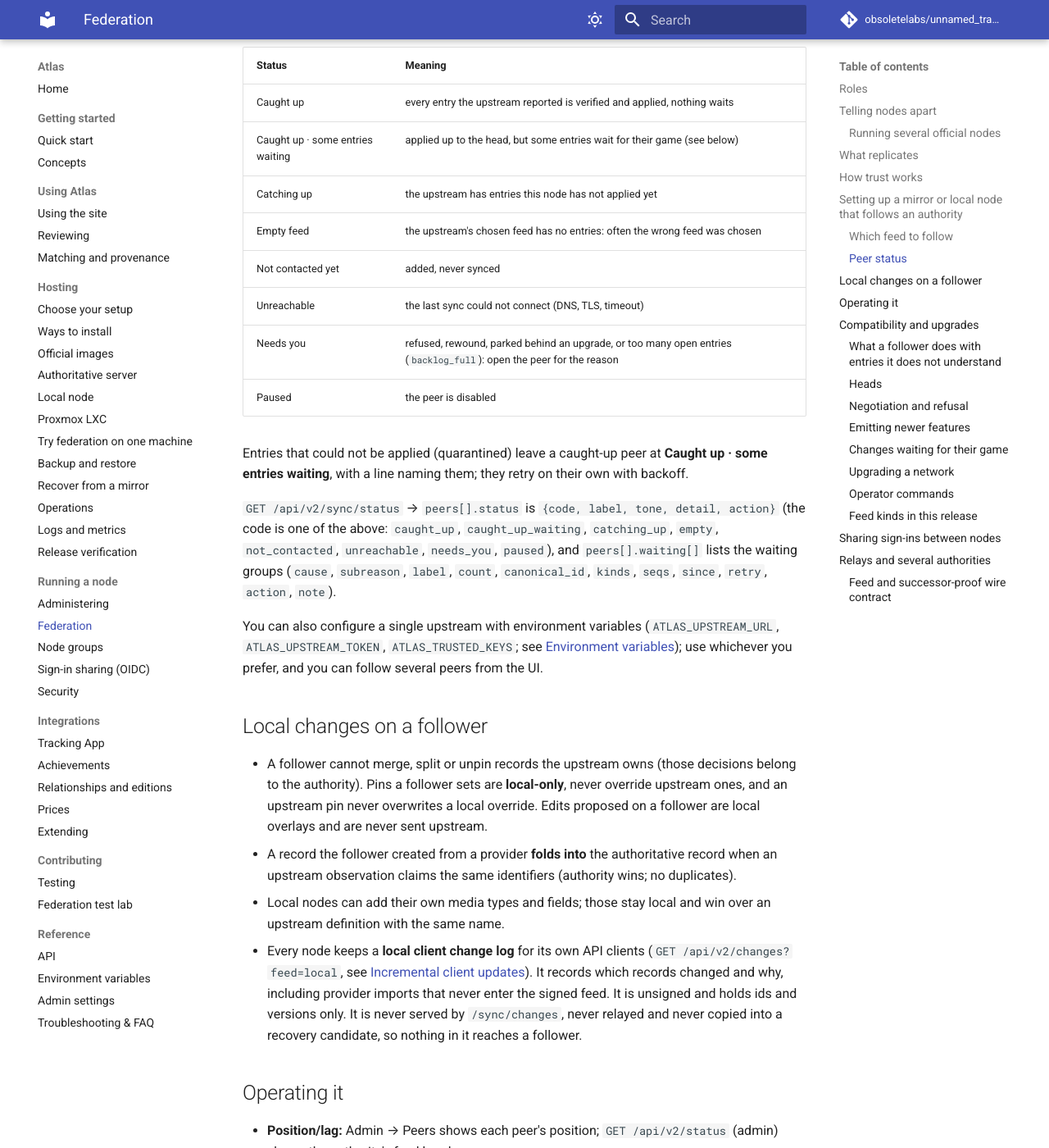
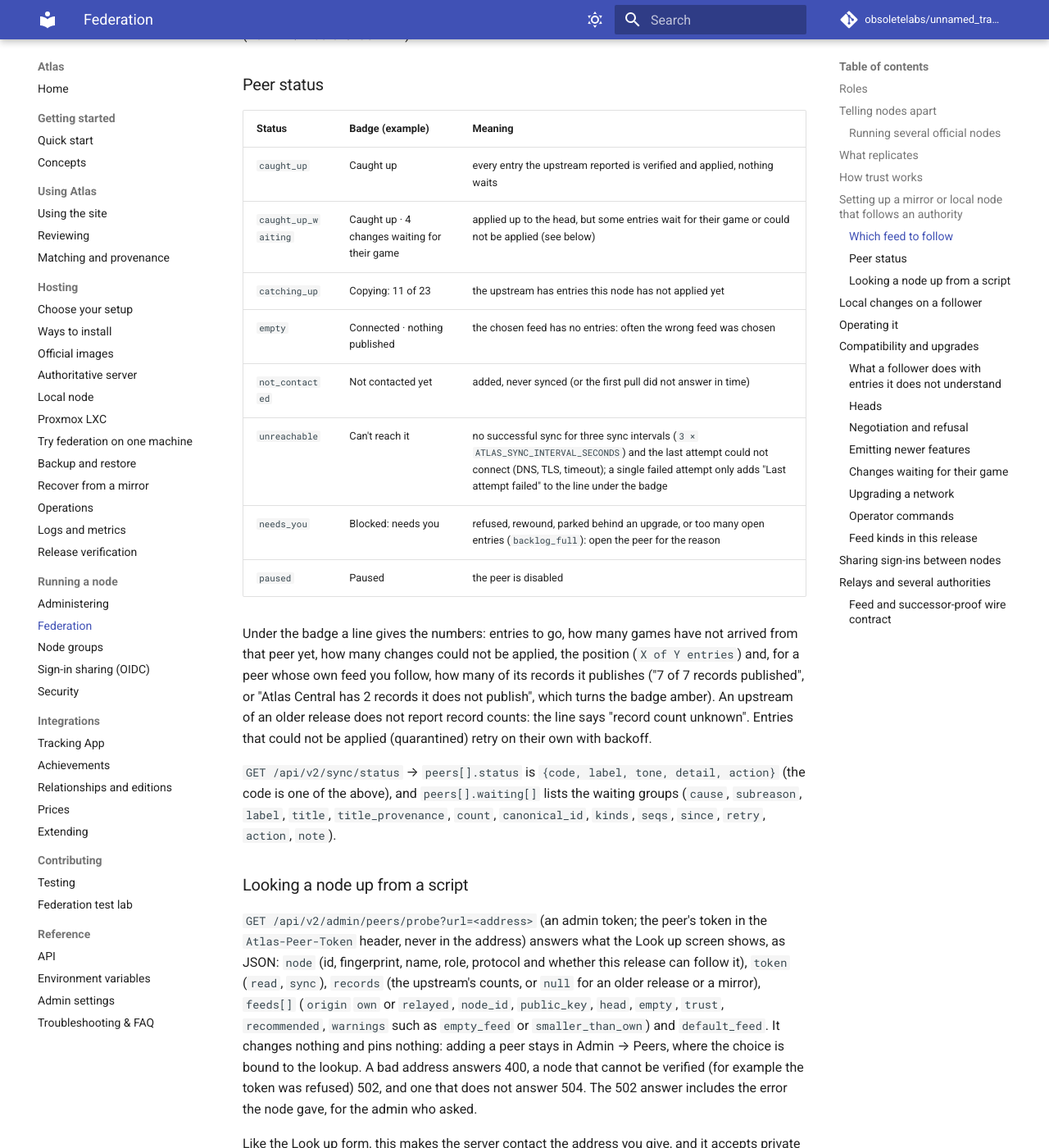
Before and after one commit to obsoletelabs/unnamed_tracking_metadata, an MkDocs documentation site: the page built from docs/guide/federation.md, in a window 1280 px wide and 1400 px high, scrolled down 3731 px. Shown: the whole window at 82% size. Built offline with MkDocs 1.6.1 and Material for MkDocs 9.7.7, drawn with Linux system fonts in a browser that asks for light colours; comment, search, counter and statistics services are not loaded; some of the changed text lies outside the part shown.

Commit message:
docs: federation peers, probe address policy, per-request first-pull timeout, new metrics and settings
Co-Authored-By: Claude Opus 5.5 <noreply@anthropic.com>

```diff
--- a/docs/guide/federation.md
+++ b/docs/guide/federation.md
@@ -74,7 +74,12 @@ On the **follower** (set `ATLAS_ROLE=mirror` or `local`, and `ATLAS_SECRET_KEY`
 
 1. **Admin → Peers → Add a peer:** address + token → **Look up node**.
 2. Atlas shows the node's id. **Compare it with what you were told.** Then choose **which feed to follow** (below) and **Confirm this node and choose its feed**.
-3. **Sync now** to pull immediately; afterwards it follows every `ATLAS_SYNC_INTERVAL_SECONDS` (60 by default). The peer list shows what it follows, a status, position, last success and any error.
+3. Adding the peer **pulls the first page at once**. Each of its two requests to the node gives up after ten
+   seconds, and applying the page happens before the screen returns, so a slow node or a large first page can
+   take longer than that; if the node does not answer in time the peer is saved as *Not contacted yet* and the
+   sync worker tries again. Afterwards it follows every
+   `ATLAS_SYNC_INTERVAL_SECONDS` (60 by default); **Sync now** pulls immediately. The peer list shows what it
+   follows, a status in plain numbers, position, last success and any error.
 
 ### Which feed to follow
 
@@ -107,24 +112,42 @@ Atlas inferred from the last sync and a banner asks you to confirm it once (**Ad
 
 ### Peer status
 
-| Status | Meaning |
-| --- | --- |
-| Caught up | every entry the upstream reported is verified and applied, nothing waits |
-| Caught up · some entries waiting | applied up to the head, but some entries wait for their game (see below) |
-| Catching up | the upstream has entries this node has not applied yet |
-| Empty feed | the upstream's chosen feed has no entries: often the wrong feed was chosen |
-| Not contacted yet | added, never synced |
-| Unreachable | the last sync could not connect (DNS, TLS, timeout) |
-| Needs you | refused, rewound, parked behind an upgrade, or too many open entries (`backlog_full`): open the peer for the reason |
-| Paused | the peer is disabled |
+| Status | Badge (example) | Meaning |
+| --- | --- | --- |
+| `caught_up` | Caught up | every entry the upstream reported is verified and applied, nothing waits |
+| `caught_up_waiting` | Caught up · 4 changes waiting for their game | applied up to the head, but some entries wait for their game or could not be applied (see below) |
+| `catching_up` | Copying: 11 of 23 | the upstream has entries this node has not applied yet |
+| `empty` | Connected · nothing published | the chosen feed has no entries: often the wrong feed was chosen |
+| `not_contacted` | Not contacted yet | added, never synced (or the first pull did not answer in time) |
+| `unreachable` | Can't reach it | no successful sync for three sync intervals (`3 × ATLAS_SYNC_INTERVAL_SECONDS`) and the last attempt could not connect (DNS, TLS, timeout); a single failed attempt only adds "Last attempt failed" to the line under the badge |
+| `needs_you` | Blocked: needs you | refused, rewound, parked behind an upgrade, or too many open entries (`backlog_full`): open the peer for the reason |
+| `paused` | Paused | the peer is disabled |
 
-Entries that could not be applied (quarantined) leave a caught-up peer at **Caught up · some entries waiting**, with
-a line naming them; they retry on their own with backoff.
+Under the badge a line gives the numbers: entries to go, how many games have not arrived from that peer yet, how
+many changes could not be applied, the position (`X of Y entries`) and, for a peer whose own feed you follow, how
+many of its records it publishes ("7 of 7 records published", or "Atlas Central has 2 records it does not
+publish", which turns the badge amber). An upstream of an older release does not report record counts: the line
+says "record count unknown". Entries that could not be applied (quarantined) retry on their own with backoff.
 
-`GET /api/v2/sync/status` → `peers[].status` is `{code, label, tone, detail, action}` (the code is one of the above:
-`caught_up`, `caught_up_waiting`, `catching_up`, `empty`, `not_contacted`, `unreachable`, `needs_you`, `paused`), and
-`peers[].waiting[]` lists the waiting groups (`cause`, `subreason`, `label`, `count`, `canonical_id`, `kinds`, `seqs`,
-`since`, `retry`, `action`, `note`).
+`GET /api/v2/sync/status` → `peers[].status` is `{code, label, tone, detail, action}` (the code is one of the
+above), and `peers[].waiting[]` lists the waiting groups (`cause`, `subreason`, `label`, `title`,
+`title_provenance`, `count`, `canonical_id`, `kinds`, `seqs`, `since`, `retry`, `action`, `note`).
+
+### Looking a node up from a script
+
+`GET /api/v2/admin/peers/probe?url=<address>` (an admin token; the peer's token in the `Atlas-Peer-Token` header,
+never in the address) answers what the Look up screen shows, as JSON: `node` (id, fingerprint, name, role,
+protocol and whether this release can follow it), `token` (`read`, `sync`), `records` (the upstream's counts, or
+`null` for an older release or a mirror), `feeds[]` (`origin` `own` or `relayed`, `node_id`, `public_key`, `head`,
+`empty`, `trust`, `recommended`, `warnings` such as `empty_feed` or `smaller_than_own`) and `default_feed`. It
+changes nothing and pins nothing: adding a peer stays in Admin → Peers, where the choice is bound to the lookup.
+A bad address answers 400, a node that cannot be verified (for example the token was refused) 502, and one that
+does not answer 504. The 502 answer includes the error the node gave, for the admin who asked.
+
+Like the Look up form, this makes the server contact the address you give, and it accepts private and loopback
+addresses: peers often run on the same host or network, so the private-address rule that protects media fetches
+from provider URLs does not apply here. Only an admin token can call it, and it only makes the two read requests
+above.
 
 You can also configure a single upstream with environment variables (`ATLAS_UPSTREAM_URL`, `ATLAS_UPSTREAM_TOKEN`, `ATLAS_TRUSTED_KEYS`; see [Environment variables](reference-env.md)); use whichever you prefer, and you can follow several peers from the UI.
 
@@ -294,12 +317,23 @@ feed (in batches of `ATLAS_SYNC_WAKE_BATCH`, each flushed before the next). Only
 wakes its own entries: another feed's entries naming the same game keep waiting until that feed introduces it.
 Admin → Peers lists waiting entries grouped by peer and game, headed **Waiting for its game**, with the reason (the
 upstream has not published it yet; its feed is missing it although `/sync/info.introduced_through` says otherwise; or
-the entry that brings it did not apply) and **Copy a note** for the upstream's operator. Removing a peer resolves its
+the entry that brings it did not apply) and **Copy a note** for the upstream's operator. Each group names the game
+when this node knows it: from its own copy ("this node already holds it from another source") or from the entry
+that brings it; otherwise it reads "A game … hasn't published yet". Removing a peer resolves its
 waiting entries as `abandoned` (`atlas sync replay --rescan` finds them again if you follow the feed again).
 
 An artwork, achievements, custom-field, lock, unlock or relation entry for a game that was merged on this node applies
 to the surviving record (merges and detaches never follow a redirect). A record whose store id already belongs to a
 record another upstream introduced is never merged into it: Review lists the pair as `cross_origin_duplicate`.
+
+**Filling a record in from this node's own providers (owner decision H56, off by default).** A `record` carries the
+game's store ids, not its provider data. With `ATLAS_SYNC_ENRICH_FROM_OWN_PROVIDERS=true` a follower queues a fetch
+from **its own** configured providers by those ids (Steam, IGDB, …: only providers this node has keys for), and the
+sync worker attaches what they return to the record: art, description and achievements arrive without anything
+being redistributed between nodes. A store id this node already maps to another record (a cross-origin duplicate) is
+never fetched; an id the provider would refuse is counted, not requested; at most
+`ATLAS_SYNC_ENRICH_PER_PEER_PER_HOUR` (200) fetches run per upstream feed each hour, and the rest wait. A follower
+signs nothing for it. Leave it off until the owner decides (it calls the providers' APIs on every follower).
 
 Older followers: a 1.1–1.4 follower quarantines such an entry and its own retry (at most 20 attempts) applies it
 once the bridge observation has arrived; the drill checks this against a real 1.1 release. A 1.0 follower drops it; after upgrading, `atlas sync replay --rescan` finds it (it waits
```
Also changed, not shown: docs/guide/observability.md (+3 -0 lines), docs/guide/reference-api.md (+1 -0 lines), docs/guide/reference-env.md (+2 -0 lines), 1 other file.
